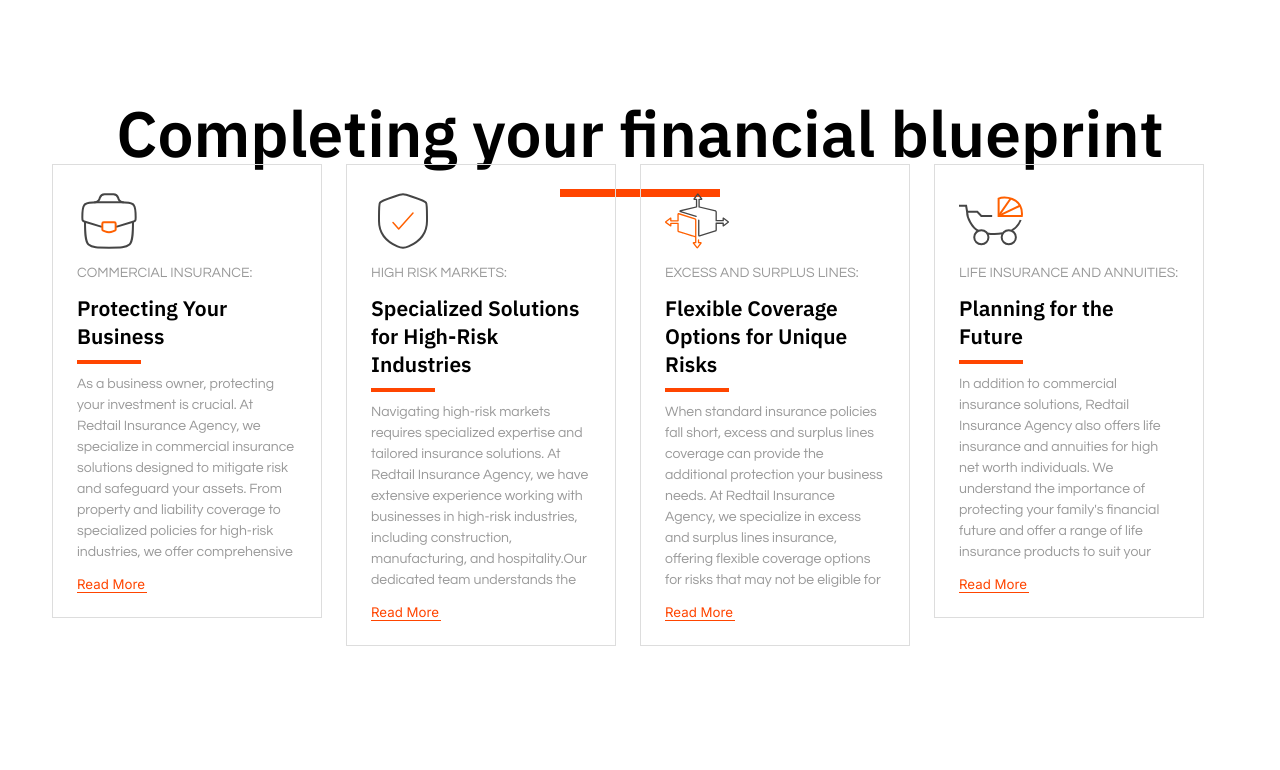
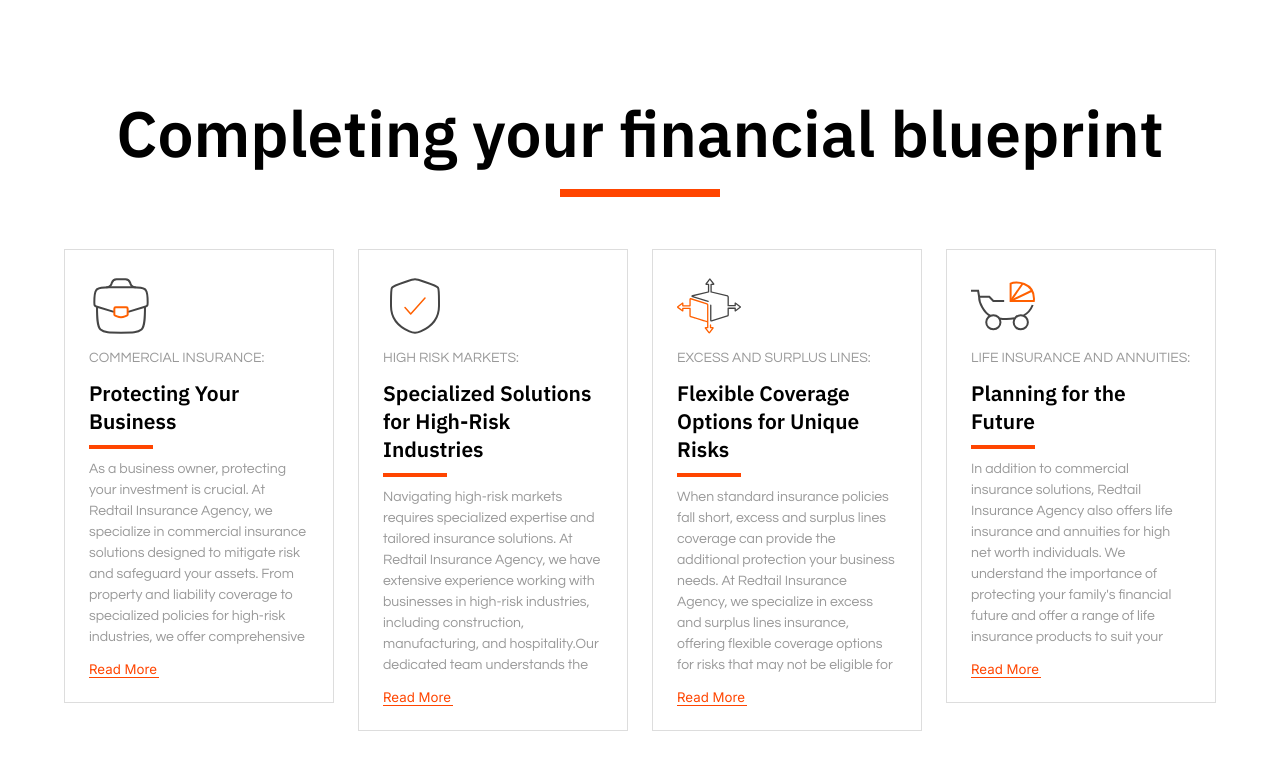
Before and after one commit to Anharous/redtailagency, a Next.js app: page /Components/Cards in a window 1280 px wide. Shown: the top 770 px of the page. Built offline with nearby package versions, Linux system fonts and the light colour scheme.

Commit message:
fix: cards style

```diff
--- a/app/Components/Cards/cards.css
+++ b/app/Components/Cards/cards.css
@@ -12,7 +12,10 @@
     margin-bottom: 14px;
     font-family: var(--font-ibm);
 }
-
+.cards-container{
+    display: grid;
+    justify-content: center;
+}
 .cards-line{
     border: solid 4px orangered;
     width: 160px;
@@ -22,7 +25,7 @@
 
 .cards-item-container{
     padding: 40px 40px;
-    display: ruby-text;
+    display: ruby;
 }
 
 .cards-item{
```
